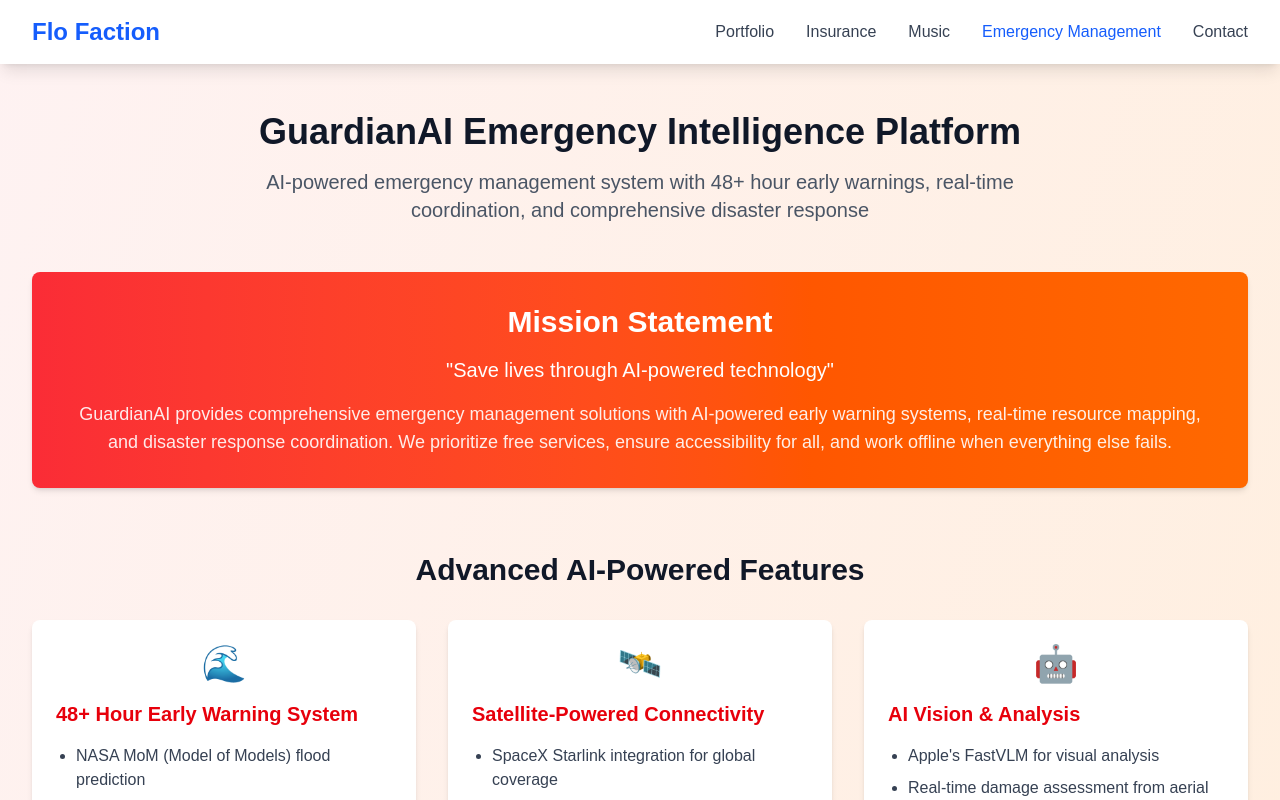
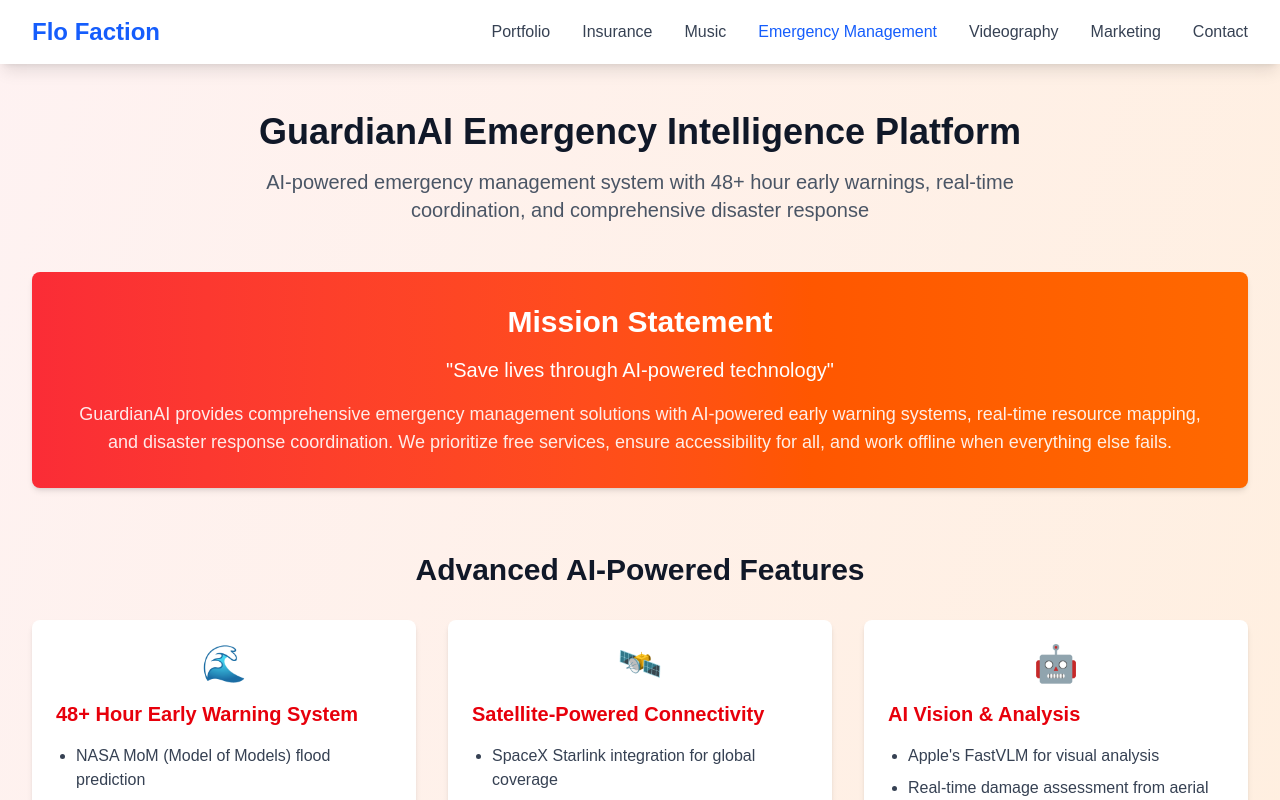
Before and after one commit to Flofactionllc/flofaction-portfolio, a Next.js app: page /emergency-management in a window 1280 px wide. Shown: the top 800 px of the page. Built offline with nearby package versions, Linux system fonts and the light colour scheme.

Commit message:
Complete navigation consistency - all pages now have full navigation menu with all service links

```diff
--- a/src/app/contact/page.tsx
+++ b/src/app/contact/page.tsx
@@ -1,5 +1,5 @@
+import { Card } from "@/components/ui/card";
 import Link from "next/link";
-import { Card } from "@/components/ui/card";
 
 export default function ContactPage() {
   return (
@@ -25,6 +25,12 @@
               </Link>
               <Link href="/emergency-management" className="text-gray-700 hover:text-blue-600 font-medium">
                 Emergency Management
+              </Link>
+              <Link href="/videography" className="text-gray-700 hover:text-blue-600 font-medium">
+                Videography
+              </Link>
+              <Link href="/marketing" className="text-gray-700 hover:text-blue-600 font-medium">
+                Marketing
               </Link>
               <Link href="/contact" className="text-blue-600 font-medium">
                 Contact
--- a/src/app/emergency-management/page.tsx
+++ b/src/app/emergency-management/page.tsx
@@ -25,6 +25,12 @@
               </Link>
               <Link href="/emergency-management" className="text-blue-600 font-medium">
                 Emergency Management
+              </Link>
+              <Link href="/videography" className="text-gray-700 hover:text-blue-600 font-medium">
+                Videography
+              </Link>
+              <Link href="/marketing" className="text-gray-700 hover:text-blue-600 font-medium">
+                Marketing
               </Link>
               <Link href="/contact" className="text-gray-700 hover:text-blue-600 font-medium">
                 Contact
--- a/src/app/insurance/page.tsx
+++ b/src/app/insurance/page.tsx
@@ -1,5 +1,5 @@
+import { Card } from "@/components/ui/card";
 import Link from "next/link";
-import { Card } from "@/components/ui/card";
 
 export default function InsurancePage() {
   return (
@@ -25,6 +25,12 @@
               </Link>
               <Link href="/emergency-management" className="text-gray-700 hover:text-blue-600 font-medium">
                 Emergency Management
+              </Link>
+              <Link href="/videography" className="text-gray-700 hover:text-blue-600 font-medium">
+                Videography
+              </Link>
+              <Link href="/marketing" className="text-gray-700 hover:text-blue-600 font-medium">
+                Marketing
               </Link>
               <Link href="/contact" className="text-gray-700 hover:text-blue-600 font-medium">
                 Contact
--- a/src/app/music/page.tsx
+++ b/src/app/music/page.tsx
@@ -1,5 +1,5 @@
+import { Card } from "@/components/ui/card";
 import Link from "next/link";
-import { Card } from "@/components/ui/card";
 
 export default function MusicPage() {
   return (
@@ -25,6 +25,12 @@
               </Link>
               <Link href="/emergency-management" className="text-gray-700 hover:text-blue-600 font-medium">
                 Emergency Management
+              </Link>
+              <Link href="/videography" className="text-gray-700 hover:text-blue-600 font-medium">
+                Videography
+              </Link>
+              <Link href="/marketing" className="text-gray-700 hover:text-blue-600 font-medium">
+                Marketing
               </Link>
               <Link href="/contact" className="text-gray-700 hover:text-blue-600 font-medium">
                 Contact
```
